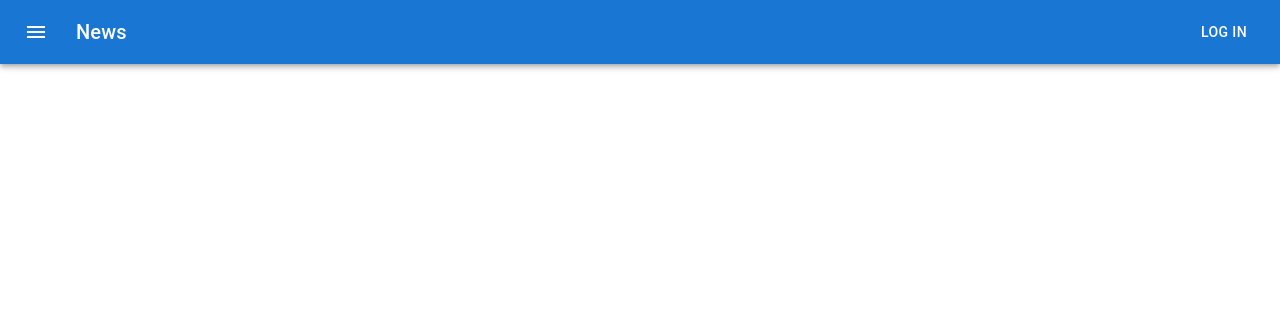
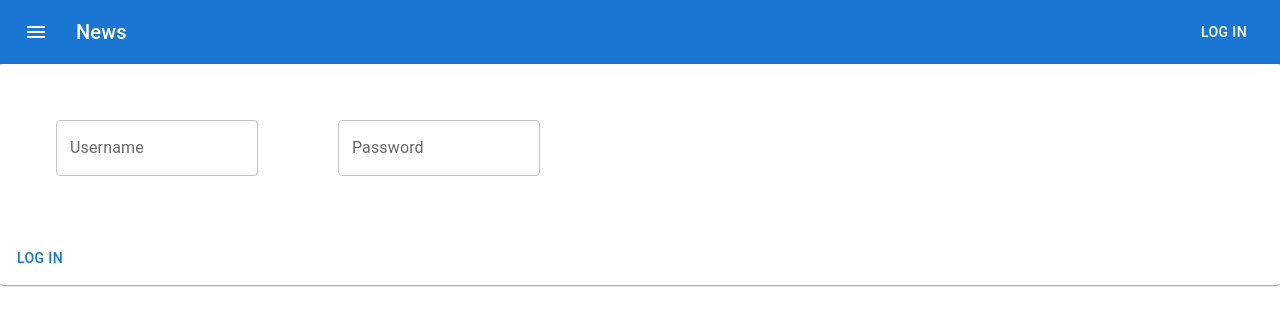
Before and after one commit to emilyannemoses/js411-music-app, a React (Create React App) app: page / in a window 1280 px wide. Shown: the top 326 px of the page. Built offline with nearby package versions, Linux system fonts and the light colour scheme.

Commit message:
save context work

```diff
--- a/src/App.js
+++ b/src/App.js
@@ -1,10 +1,26 @@
+import React, { useState, createContext } from 'react';
 import ButtonAppBar from './components/ButtonAppBar';
 import Dashboard from './components/Dashboard';
+import LogIn from './components/LogIn';
+
+export const LoginContext = createContext({
+  loggedIn: false,
+  setLoggedIn: () => {},
+});
 
 function App() {
+  const [loggedIn, setLoggedIn] = useState(true);
+
   return (
     <div className="App">
       <ButtonAppBar />
+      <LoginContext.Provider value={{ loggedIn, setLoggedIn }}>
+        {loggedIn ? (
+          <LogIn />
+        ) : (
+          <Dashboard />
+        )}
+      </LoginContext.Provider>
     </div>
   );
 }
--- a/src/components/ButtonAppBar.js
+++ b/src/components/ButtonAppBar.js
@@ -1,4 +1,5 @@
-import React,{ useState } from 'react';
+import React,{ useContext } from 'react';
+import { LoginContext } from '../App';
 import LogIn from './LogIn';
 import AppBar from '@mui/material/AppBar';
 import Box from '@mui/material/Box';
@@ -9,11 +10,11 @@ import IconButton from '@mui/material/IconButton';
 import MenuIcon from '@mui/icons-material/Menu';
 
 export default function ButtonAppBar() {
-  const [showthelogin, setShowLoggedIn] = useState(false)
+  const { setLoggedIn } = useContext(LoginContext);
 
-  const showLogIn = () => {
-    console.log('sanity check')
-    setShowLoggedIn(!showthelogin)
+  const handleClick = (e) => {
+      e.preventDefault();
+      setLoggedIn(!LogIn);
   };
 
   return (<div>
@@ -32,11 +33,10 @@ export default function ButtonAppBar() {
           <Typography variant="h6" component="div" sx={{ flexGrow: 1 }}>
             News
           </Typography>
-          <Button onClick={showLogIn} color="inherit">Log In</Button>
+          <Button onClick={LogIn} color="inherit">Log In</Button>
         </Toolbar>
       </AppBar>
     </Box>
-      {showthelogin && <LogIn />}
     </div>
   );
 }
--- a/src/components/Dashboard.js
+++ b/src/components/Dashboard.js
@@ -7,8 +7,11 @@ import SoundQuality from './SoundQuality';
 export default function Dashboard() {
 
     return(<div>
+        {/* TODO: style text color, font, margins */}
+        <span>Welcome User!</span>
         <OnlineMode />
         <MasterVolume />
         <SoundQuality />
+        <h3><strong>System notifications:</strong></h3>
     </div>)
 }
--- a/src/components/LogIn.js
+++ b/src/components/LogIn.js
@@ -1,4 +1,4 @@
-import React,{ useState } from 'react';
+import React,{ useState, useContext } from 'react';
 import Dashboard from './Dashboard';
 import Card from '@mui/material/Card';
 import CardActions from '@mui/material/CardActions';
@@ -8,12 +8,14 @@ import TextField from '@mui/material/TextField';
 import Stack from '@mui/material/Stack';
 import Button from '@mui/material/Button';
 import { FlashOnRounded } from '@mui/icons-material';
+import { LoginContext } from '../App';
 
 export default function LogIn() {
-    const [login, setLoggedIn] = useState(false)
+    const { setLoggedIn } = useContext(LoginContext);
 
-    const handleClick = () => {
-        setLoggedIn(!login)
+    const handleClick = (e) => {
+        e.preventDefault();
+        setLoggedIn(!LogIn);
     };
 
     return(
@@ -38,7 +40,6 @@ export default function LogIn() {
             </Stack>
         </CardActions>
         </Card>
-            {login && <Dashboard />}
         </div>
     )
 }
```
